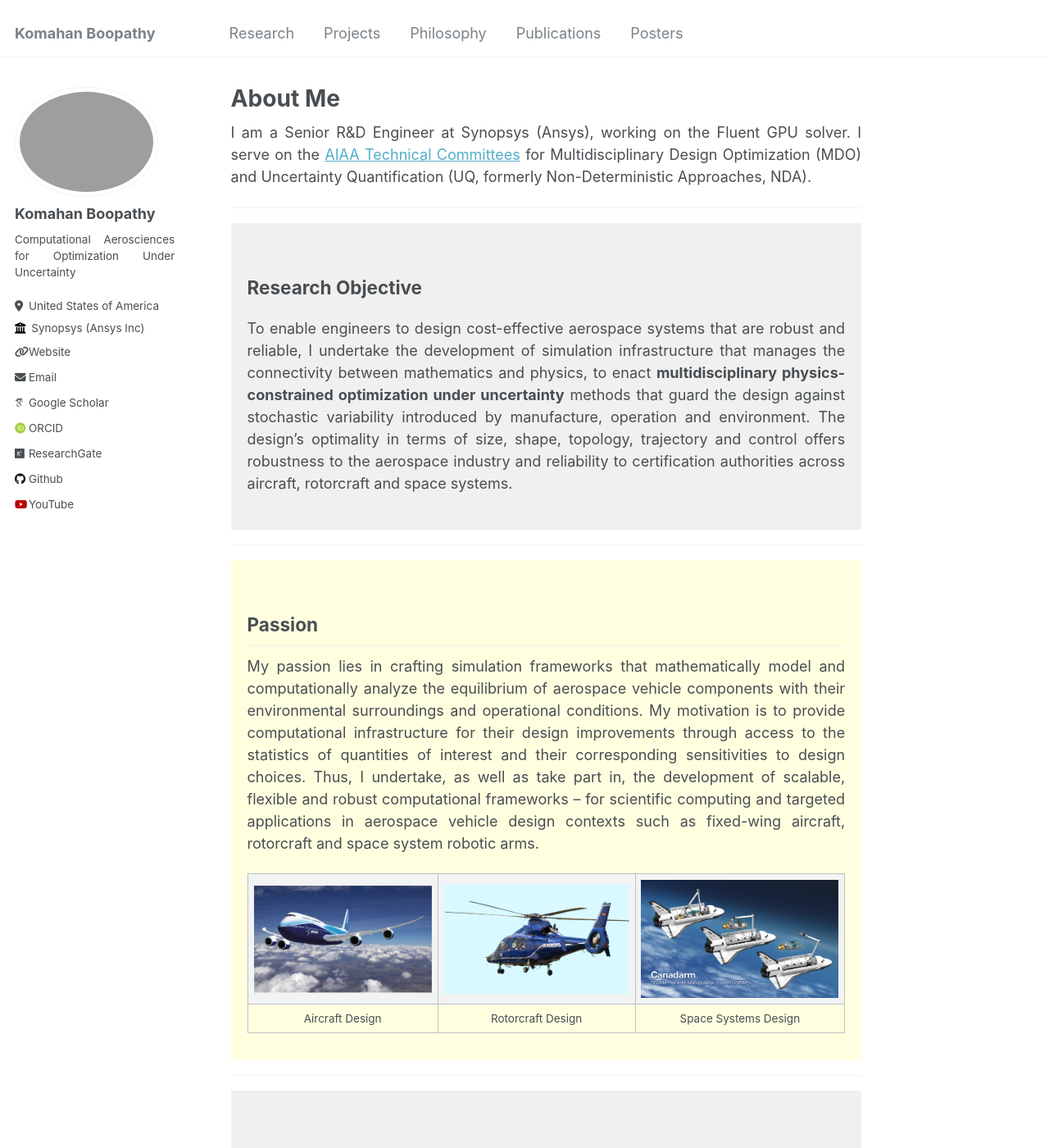
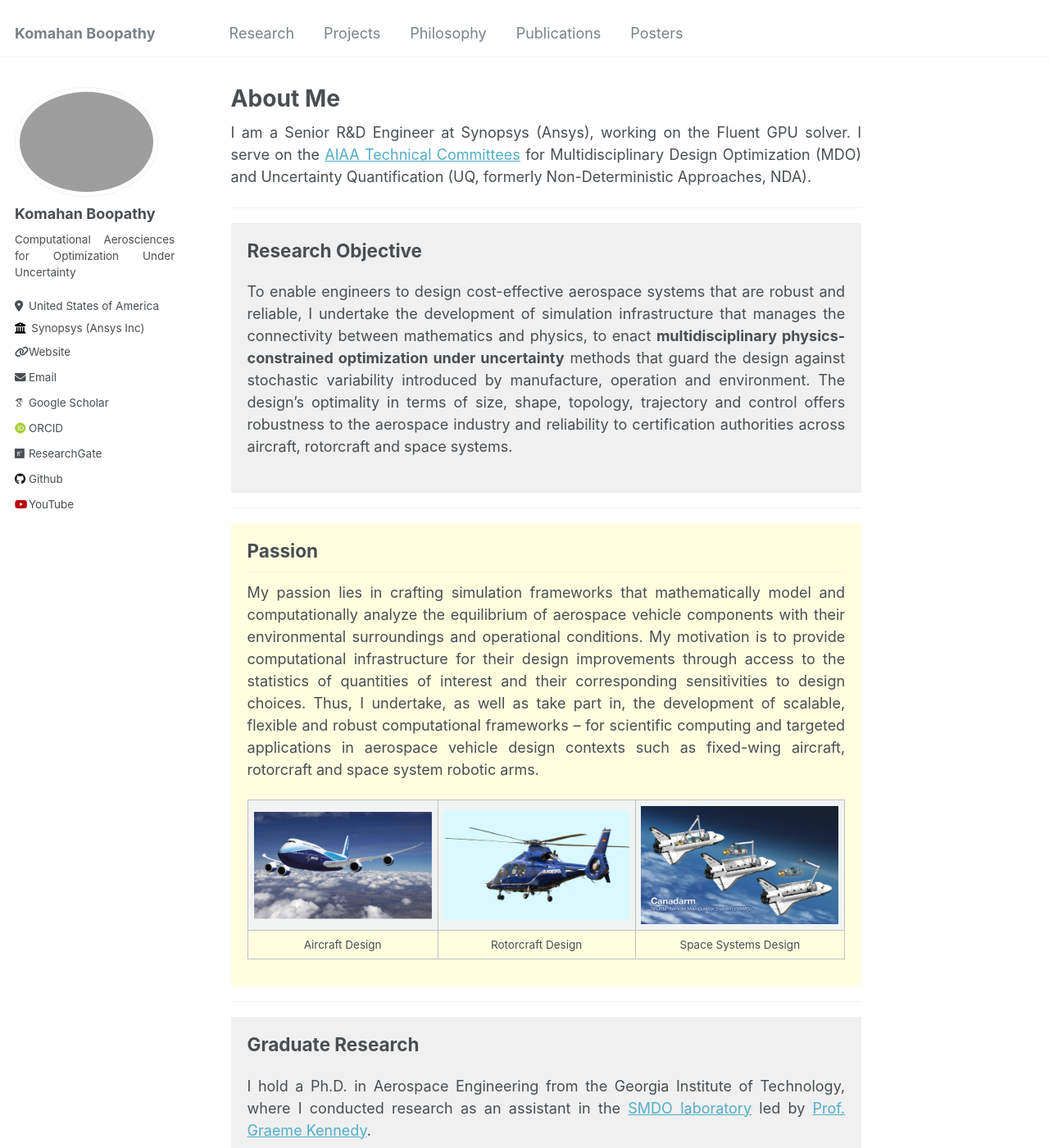
Before and after one commit to komahanb/komahanb.github.io, a Jekyll site: the page built from _pages/about.md, in a window 1280 px wide and 1400 px high. Shown: the whole window at 82% size. Built offline with Jekyll 4.4.1, drawn with Linux system fonts in a browser that asks for light colours; some web fonts are replaced.

Commit message:
Bands: no top margin above a band's first element
The theme gives every heading a top margin of 2em, which stood on top of
the band's own 20px of padding and left a wide gap above headings such
as "Research Objective" and "Passion". The first element of a band now
has no top margin. The rule lives in main.scss, since the github-pages
gem's default theme replaces style.css in local builds.

```diff
--- a/assets/css/main.scss
+++ b/assets/css/main.scss
@@ -39,3 +39,8 @@
 @import "vendor/font-awesome/brands";
 @import "vendor/magnific-popup/magnific-popup";
 @import "print";
+/* Coloured bands: the band's padding already separates its first element
+   from the edge, so drop the heading's top margin (2em in the theme). */
+.band > :first-child {
+  margin-top: 0;
+}
```
